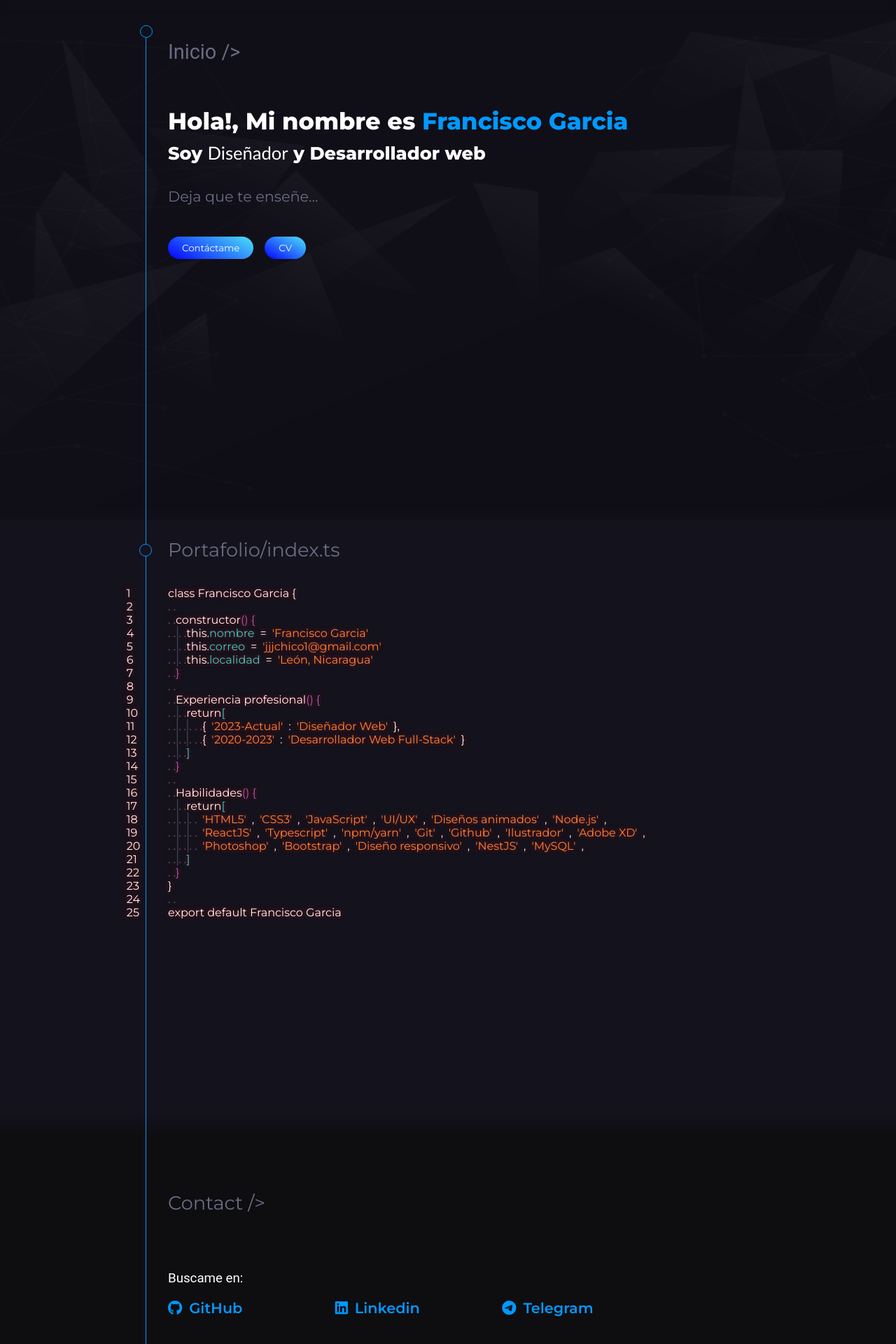
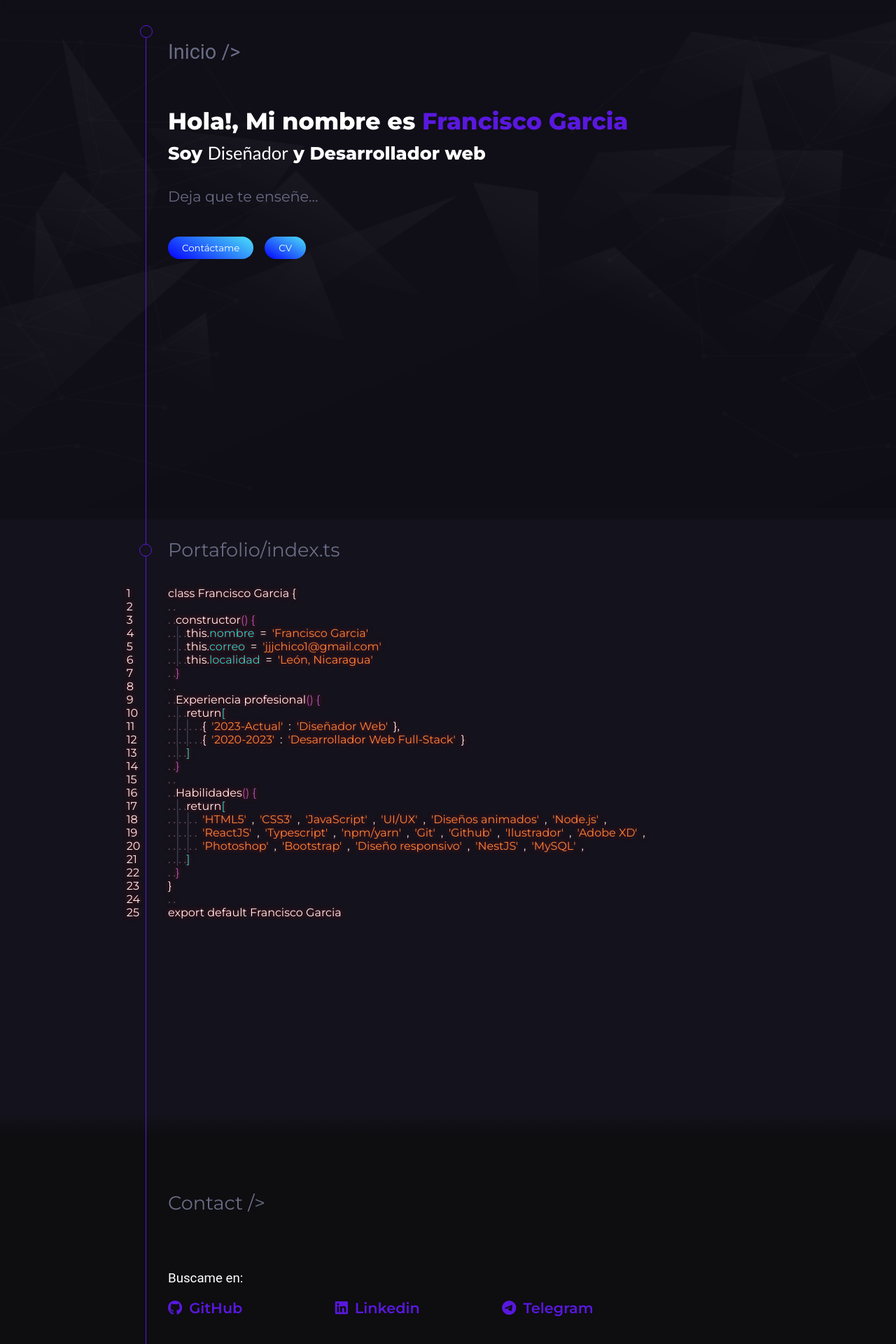
Before and after one commit to francisco-JGC/PortafolioV2, a React (Vite) app: page / in a window 1280 px wide. Shown: the part 74-1994 px from the top of the page at 70% size. Built offline with nearby package versions, Linux system fonts and the light colour scheme.

Commit message:
fix: changes the color text

```diff
--- a/src/components/Layout/index.scss
+++ b/src/components/Layout/index.scss
@@ -10,7 +10,7 @@
     left: 13em;
     width: 1px;
     height: 100%;
-    background: #09f;
+    background: #5918df;
     border-radius: 20px;
     animation: line 2s ease-in-out;
   }
@@ -22,7 +22,7 @@
     left: 12.5em;
     width: 1em;
     height: 1em;
-    border: 1px solid #09f;
+    border: 1px solid #5918df;
     border-radius: 50%;
   }
 
--- a/src/pages/about/components/code/index.scss
+++ b/src/pages/about/components/code/index.scss
@@ -18,7 +18,7 @@
     left: -2.55em;
     width: 1em;
     height: 1em;
-    border: 1px solid #09f;
+    border: 1px solid #5918df;
     border-radius: 50%;
     background: #14121c;
     z-index: 1;
--- a/src/pages/contact/components/Social/index.scss
+++ b/src/pages/contact/components/Social/index.scss
@@ -29,7 +29,7 @@
       }
 
       a {
-        color: #09f;
+        color: #5918df;
         text-decoration: none;
         font-size: calc(0.5rem + 1vw);
         font-weight: 600;
--- a/src/pages/home/components/Profile/index.scss
+++ b/src/pages/home/components/Profile/index.scss
@@ -32,7 +32,7 @@
         gap: 0.3em;
 
         span:first-child span {
-          color: #09f;
+          color: #5918df;
         }
 
         span:nth-child(2) {
```
